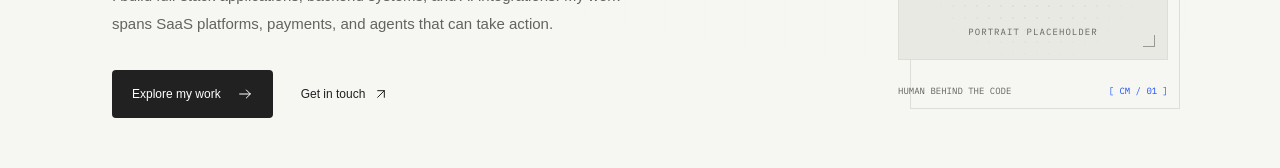
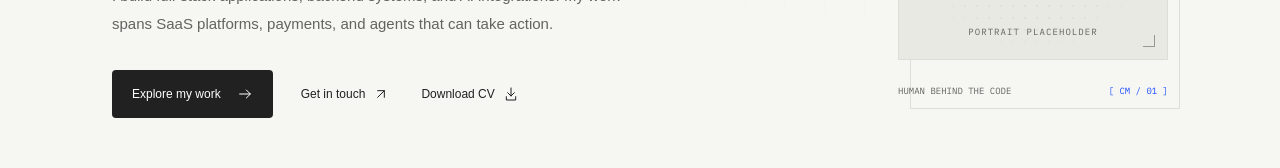
Before and after one commit to cmglezpdev/portfolio, an Astro site: page / in a window 1280 px wide. Shown: the part 530-698 px from the top of the page. Built offline with nearby package versions, Linux system fonts and the light colour scheme; Astro itself is replaced by a stand-in of ours.

Commit message:
feat: add CV download link to the portfolio page

```diff
--- a/src/pages/index.astro
+++ b/src/pages/index.astro
@@ -34,6 +34,7 @@ const capabilities = [
           <div class="mt-8 flex flex-wrap items-center gap-3 sm:gap-6">
             <a href="#work" class="group inline-flex min-h-12 items-center gap-4 rounded-sm bg-ink px-5 text-xs font-medium text-white transition-colors hover:bg-accent">Explore my work <Icon name="arrow" class="size-4 transition-transform group-hover:translate-x-1" /></a>
             <a href={`mailto:${profile.email}`} class="inline-flex min-h-12 items-center gap-2 px-1 text-xs font-medium transition-colors hover:text-accent">Get in touch <Icon name="external" class="size-4" /></a>
+            <a href="/cv.pdf" download="cv.pdf" class="inline-flex min-h-12 items-center gap-2 px-1 text-xs font-medium transition-colors hover:text-accent">Download CV <Icon name="download" class="size-4" /><span class="sr-only">, PDF</span></a>
           </div>
         </div>
         <figure class="relative hidden md:block">
```
Also changed, not shown: 2 other files.
